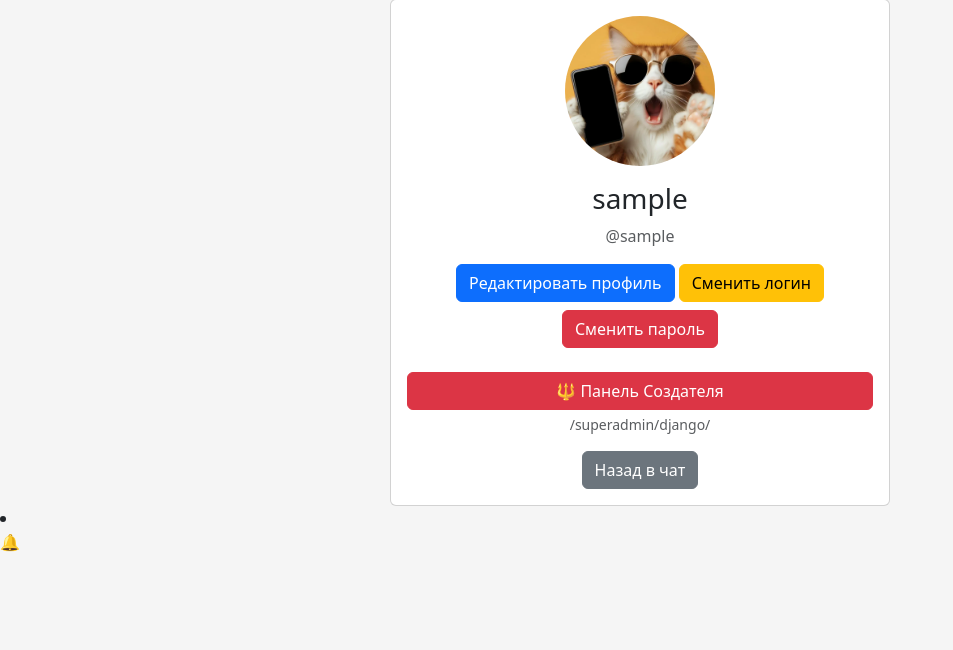
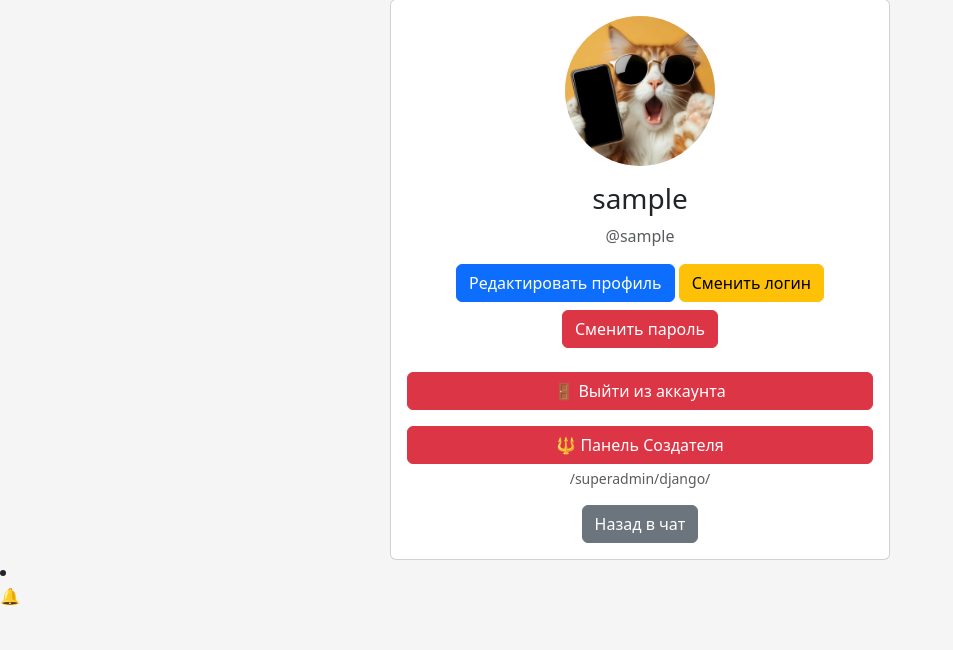
Before and after one commit to hahahai94/Constanta, a Django app: page /profile/ in a window 1280 px wide. Shown: the part 49-699 px from the top of the page, without its empty margins (0-953 px from the left). Run offline with Django 5.2, Linux system fonts and the light colour scheme; the visitor is signed in with stand-in values (Sample User, id 1); data that the repository does not hold is empty.

Commit message:
Update index.html and profile.html
Move the logout button to the profile and add confirmation

```diff
--- a/chat/templates/index.html
+++ b/chat/templates/index.html
@@ -12,7 +12,6 @@
             <a href="{% url 'profile' %}" class="btn btn-sm btn-secondary w-100 mb-1">👤 Профиль</a>
             <a href="{% url 'groups' %}" class="btn btn-sm btn-info w-100 mb-1">📁 Группы</a>
             <a href="{% url 'users_catalog' %}" class="btn btn-sm btn-success w-100 mb-1">🔍 Все пользователи</a>
-            <a href="{% url 'logout' %}" class="btn btn-sm btn-danger w-100">🚪 Выйти</a>
         </div>
 
         <h6 class="text-muted mt-3">Группы</h6>
--- a/chat/templates/profile.html
+++ b/chat/templates/profile.html
@@ -18,6 +18,20 @@
     <a href="{% url 'profile_edit' %}" class="btn btn-primary mb-2">Редактировать профиль</a>
     <a href="{% url 'change_username' %}" class="btn btn-warning mb-2">Сменить логин</a>
     <a href="{% url 'change_password' %}" class="btn btn-danger mb-2">Сменить пароль</a>
+    <!-- 🔴 КНОПКА ВЫХОДА С ПОДТВЕРЖДЕНИЕМ -->
+    <button onclick="confirmLogout()" class="btn btn-danger w-100 mt-3">
+    🚪 Выйти из аккаунта
+    </button>
+
+    <script>
+    function confirmLogout() {
+         // Всплывающее окно подтверждения
+    if (confirm("Вы действительно хотите выйти из системы?")) {
+        // Если нажал "ОК" -> переходим на logout
+        window.location.href = "{% url 'logout' %}";
+        }
+    }
+    </script>
 </div>
 
 
```
